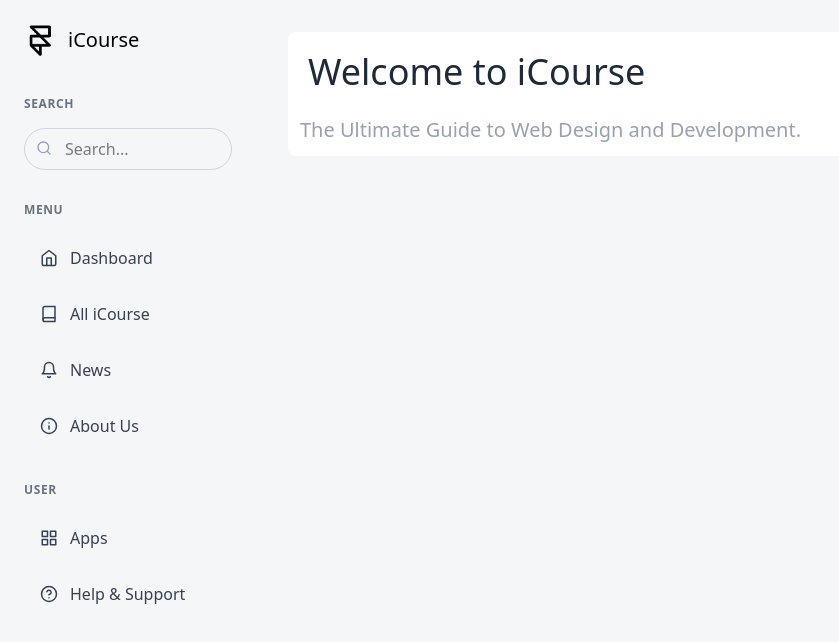
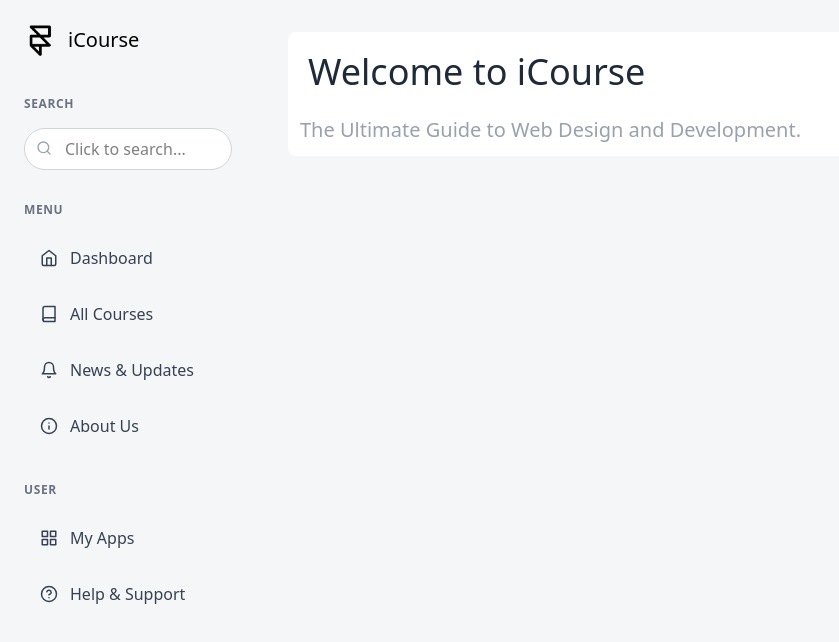
Before and after one commit to iamkayourday/iCourse, a React (Vite) app: page / in a window 1280 px wide. Shown: the top 642 px of the page, without its empty margins (0-839 px from the left). Built offline with nearby package versions, Linux system fonts and the light colour scheme.

Commit message:
implement search functionality in Header component with mobile-friendly design

```diff
--- a/src/Components/Header.jsx
+++ b/src/Components/Header.jsx
@@ -7,29 +7,31 @@ import {
   FiBell,
   FiInfo,
   FiGrid,
-  FiHelpCircle,
-  FiSearch
+  FiSearch,
+  FiHelpCircle
 } from 'react-icons/fi';
 import { Link } from 'react-router-dom';
+import SearchBar from './SearchBar';
 
 const Header = () => {
   const [isMobileMenuOpen, setIsMobileMenuOpen] = useState(false);
-  const [searchQuery, setSearchQuery] = useState('');
+  const [showSearchPanel, setShowSearchPanel] = useState(false);
 
   const toggleMobileMenu = () => {
     setIsMobileMenuOpen(!isMobileMenuOpen);
   };
 
-  const handleSearch = (e) => {
-    e.preventDefault();
-    console.log('Searching for:', searchQuery);
+  const handleLinkClick = () => {
+    setIsMobileMenuOpen(false);
+    setShowSearchPanel(false);
   };
+
 
   return (
     <>
-      {/* Mobile/Tablet Header (visible on small and medium screens) */}
+      {/* Mobile/Tablet Header */}
       <div className="lg:hidden bg-[#f5f6f7] shadow-sm py-4 px-6 flex justify-between items-center sticky top-0 z-50">
-        <Link to="/">
+        <Link to="/" onClick={handleLinkClick}>
           <div className="flex items-center">
             <img
               src="/icourse-logo.avif"
@@ -39,6 +41,13 @@ const Header = () => {
             <span className="text-lg font-medium text-black">iCourse</span>
           </div>
         </Link>
+        <div className="flex items-center">
+          <button
+            onClick={() => setShowSearchPanel(true)}
+            className="text-gray-600 hover:text-gray-800 p-1 mr-4"
+          >
+            <FiSearch size={20} />
+          </button>
           <button
             onClick={toggleMobileMenu}
             className="text-gray-600 hover:text-gray-400 focus:outline-none"
@@ -50,8 +59,9 @@ const Header = () => {
             )}
           </button>
         </div>
+      </div>
 
-      {/* Sidebar Navigation - mobile style on tablet (hidden by default), desktop style on large screens */}
+      {/* Sidebar Navigation */}
       <div
         className={`fixed inset-y-0 left-0 transform ${
           isMobileMenuOpen ? 'translate-x-0' : '-translate-x-full'
@@ -59,7 +69,7 @@ const Header = () => {
       >
         <div className="p-6 flex flex-col h-full">
           {/* Logo */}
-          <Link to="/" onClick={() => setIsMobileMenuOpen(false)}>
+          <Link to="/" onClick={handleLinkClick}>
             <div className="flex items-center mb-10">
               <img
                 src="/icourse-logo.avif"
@@ -70,21 +80,20 @@ const Header = () => {
             </div>
           </Link>
 
-          {/* Search Bar */}
+          {/* Search Bar in Sidebar */}
           <div className="mb-8">
             <h2 className="text-xs uppercase font-semibold text-gray-500 mb-4 tracking-wider">Search</h2>
-            <form onSubmit={handleSearch}>
+            <div onClick={() => setShowSearchPanel(true)} className="cursor-pointer">
               <div className="relative">
                 <input
                   type="text"
-                  placeholder="Search..."
-                  value={searchQuery}
-                  onChange={(e) => setSearchQuery(e.target.value)}
-                  className="w-full pl-10 pr-4 py-2 rounded-full border border-gray-300 focus:outline-none focus:ring-2 focus:ring-gray-500 focus:border-transparent"
+                  placeholder="Click to search..."
+                  readOnly
+                  className="w-full pl-10 pr-4 py-2 rounded-full border border-gray-300 bg-white cursor-pointer focus:outline-none"
                 />
                 <FiSearch className="absolute left-3 top-3 text-gray-400" />
               </div>
-            </form>
+            </div>
           </div>
 
           {/* Main Menu */}
@@ -95,8 +104,8 @@ const Header = () => {
                 <li>
                   <Link
                     to="/"
-                    className="flex items-center px-4 py-3 text-gray-700 hover:bg-gray-100 hover:text-gray-400 rounded-lg transition-colors"
-                    onClick={() => setIsMobileMenuOpen(false)}
+                    className="flex items-center px-4 py-3 text-gray-700 hover:bg-gray-100 hover:text-gray-900 rounded-lg transition-colors"
+                    onClick={handleLinkClick}
                   >
                     <FiHome className="mr-3" size={18} />
                     Dashboard
@@ -105,28 +114,28 @@ const Header = () => {
                 <li>
                   <Link
                     to="/icourses"
-                    className="flex items-center px-4 py-3 text-gray-700 hover:bg-gray-100 hover:text-gray-400 rounded-lg transition-colors"
-                    onClick={() => setIsMobileMenuOpen(false)}
+                    className="flex items-center px-4 py-3 text-gray-700 hover:bg-gray-100 hover:text-gray-900 rounded-lg transition-colors"
+                    onClick={handleLinkClick}
                   >
                     <FiBook className="mr-3" size={18} />
-                    All iCourse
+                    All Courses
                   </Link>
                 </li>
                 <li>
                   <Link
                     to="/news"
-                    className="flex items-center px-4 py-3 text-gray-700 hover:bg-gray-100 hover:text-gray-400 rounded-lg transition-colors"
-                    onClick={() => setIsMobileMenuOpen(false)}
+                    className="flex items-center px-4 py-3 text-gray-700 hover:bg-gray-100 hover:text-gray-900 rounded-lg transition-colors"
+                    onClick={handleLinkClick}
                   >
                     <FiBell className="mr-3" size={18} />
-                    News
+                    News & Updates
                   </Link>
                 </li>
                 <li>
                   <Link
                     to="/about-us"
-                    className="flex items-center px-4 py-3 text-gray-700 hover:bg-gray-100 hover:text-gray-400 rounded-lg transition-colors"
-                    onClick={() => setIsMobileMenuOpen(false)}
+                    className="flex items-center px-4 py-3 text-gray-700 hover:bg-gray-100 hover:text-gray-900 rounded-lg transition-colors"
+                    onClick={handleLinkClick}
                   >
                     <FiInfo className="mr-3" size={18} />
                     About Us
@@ -144,18 +153,18 @@ const Header = () => {
                 <li>
                   <Link
                     to="/apps"
-                    className="flex items-center px-4 py-3 text-gray-700 hover:bg-gray-100 hover:text-gray-400 rounded-lg transition-colors"
-                    onClick={() => setIsMobileMenuOpen(false)}
+                    className="flex items-center px-4 py-3 text-gray-700 hover:bg-gray-100 hover:text-gray-900 rounded-lg transition-colors"
+                    onClick={handleLinkClick}
                   >
                     <FiGrid className="mr-3" size={18} />
-                    Apps
+                    My Apps
                   </Link>
                 </li>
                 <li>
                   <Link
                     to="/support"
-                    className="flex items-center px-4 py-3 text-gray-700 hover:bg-gray-100 hover:text-gray-400 rounded-lg transition-colors"
-                    onClick={() => setIsMobileMenuOpen(false)}
+                    className="flex items-center px-4 py-3 text-gray-700 hover:bg-gray-100 hover:text-gray-900 rounded-lg transition-colors"
+                    onClick={handleLinkClick}
                   >
                     <FiHelpCircle className="mr-3" size={18} />
                     Help & Support
@@ -166,6 +175,46 @@ const Header = () => {
           </div>
         </div>
       </div>
+
+      {/* Search Panel  */}
+      {showSearchPanel && (
+        <div className="fixed inset-0  backdrop-blur-md lg:ml-64 z-50 overflow-y-auto">
+          <div className="p-6 lg:p-10 max-w-7xl mx-auto">
+            <div className="flex justify-between items-center mb-8">
+              <h1 className="text-2xl md:text-3xl font-bold text-gray-800">Search</h1>
+              <button
+                onClick={() => setShowSearchPanel(false)}
+                className="text-gray-600 hover:text-gray-800 p-2 rounded-full hover:bg-gray-100"
+              >
+                <FiX size={24} />
+              </button>
+            </div>
+
+            <div className="max-w-3xl mx-auto">
+              <SearchBar onClose={() => setShowSearchPanel(false)} />
+
+              {/* search tips  */}
+              <div className="mt-8 border-t border-gray-200 pt-6">
+                <h3 className="text-lg font-medium text-gray-700 mb-4">Search Tips</h3>
+                <ul className="grid grid-cols-1 md:grid-cols-2 gap-4 text-gray-600">
+                  <li className="flex items-start">
+                    <span className="mr-2">•</span>
+                    <span>Try searching for course names or topics</span>
+                  </li>
+                  <li className="flex items-start">
+                    <span className="mr-2">•</span>
+                    <span>Look for news articles by keywords</span>
+                  </li>
+                  <li className="flex items-start">
+                    <span className="mr-2">•</span>
+                    <span>Use specific terms for better results</span>
+                  </li>
+                </ul>
+              </div>
+            </div>
+          </div>
+        </div>
+      )}
 
       {/* Overlay for mobile/tablet menu */}
       {isMobileMenuOpen && (
```
Lines whose indentation alone changed are shown as unchanged.
